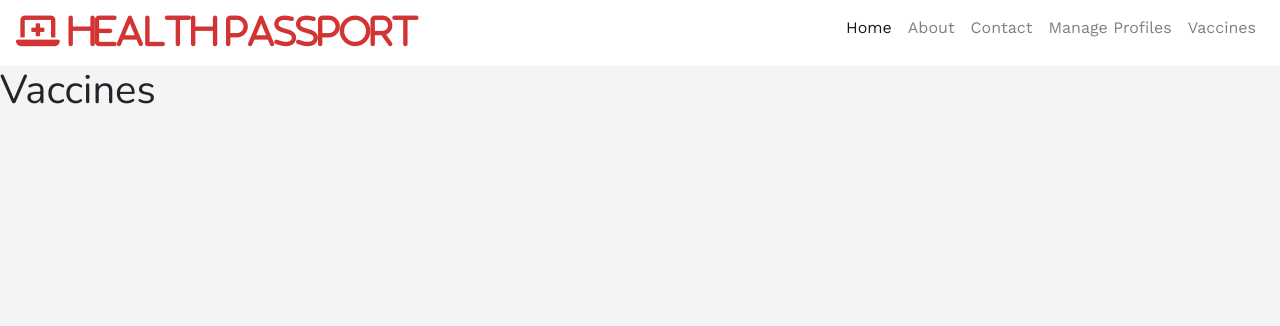
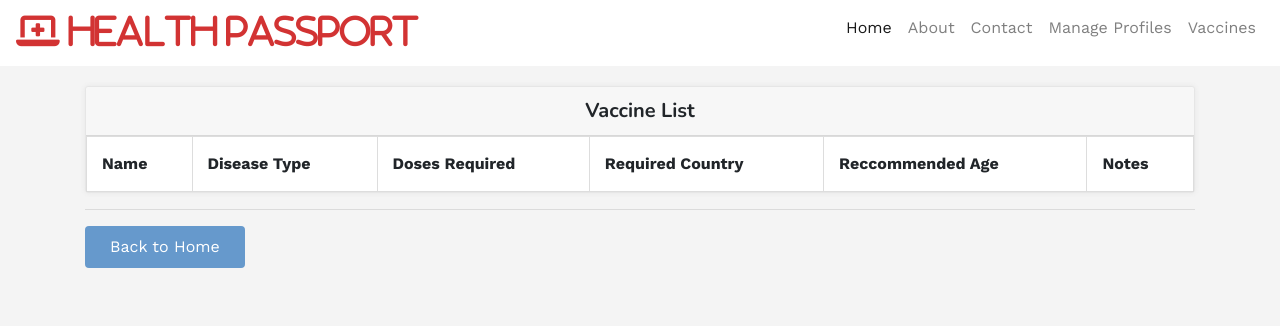
Before and after one commit to swissbusybee/healthpassport, a Django app: page /vaccines/ in a window 1280 px wide. Shown: the top 326 px of the page. Run offline with Django 3.2, Linux system fonts and the light colour scheme; data that the repository does not hold is empty; some libraries are stand-ins or nearby versions.

Commit message:
More work

```diff
--- a/app/static/app/index.css
+++ b/app/static/app/index.css
@@ -5,15 +5,7 @@
 @import "button.css";
 @import "footer.css";
 @import "navbar.css";
-
-/* Graphical variables */
-/* red: #FD1015;
-blue: #167FFB;
-yellow: #FFC65A;
-orange: #E67E22;
-green: #1EDD88;
-gray: #0E0000;
-light-gray: #F4F4F4;  */
+@import "table.css";
 
 /* Import Google fonts */
 @import url('https://fonts.googleapis.com/css?family=Nunito:400,700|Work+Sans:400,700&display=swap');
@@ -26,23 +18,3 @@ body {
     font-family: Work Sans, Helvetica, sans-serif;
     background-color: #F4F4F4;
 }
-
-
-/* General style */
-/* $font-family-sans-serif:  $body-font;
-$headings-font-family:    $headers-font;
-$body-bg:                 $light-gray;
-$font-size-base: 1rem; */
-
-/* Colors
-$body-color: $gray;
-$primary:    $blue;
-$success:    $green;
-$info:       $yellow;
-$danger:     $red;
-$warning:    $orange;
-
-/* Buttons & inputs' radius */
-/* $border-radius:    2px;
-$border-radius-lg: 2px;
-$border-radius-sm: 2px; */ */
--- /dev/null
+++ b/app/static/app/table.css
@@ -0,0 +1,13 @@
+table, td, th {
+    border: 1px solid #ddd;
+    text-align: left;
+  }
+
+table {
+    border-collapse: collapse;
+    width: 100%;
+  }
+
+th, td {
+    padding: 15px;
+  }
--- a/app/templates/app/familygroup_detail.html
+++ b/app/templates/app/familygroup_detail.html
@@ -7,7 +7,7 @@
             <div class="card-body">
                 <ul class="list-inline-profile">
                     {% for profile in familygroup.profile_set.all %}
-                    <strong>Member/s:</strong>
+                    <strong>Member Profile/s:</strong>
                     <li><a href="{{ profile.get_absolute_url }}">
                             {{ profile.first_name }}
                             {{ profile.last_name }}
--- a/app/templates/app/vaccine_list.html
+++ b/app/templates/app/vaccine_list.html
@@ -1,3 +1,49 @@
 {% include 'app/partials/base.html' %}
 
-<h1>Vaccines</h1>
+<style>
+    table,
+    td,
+    th {
+        border: 1px solid #ddd;
+        text-align: left;
+    }
+
+    table {
+        border-collapse: collapse;
+        width: 100%;
+    }
+
+    th,
+    td {
+        padding: 15px;
+    }
+</style>
+
+<div class="container">
+    <div class="cards-show">
+        <div class="card">
+            <h5 class="card-header"><strong>Vaccine List</strong></h5>
+            <table class="vaccine-table">
+                <tr>
+                    <th>Name</th>
+                    <th>Disease Type</th>
+                    <th>Doses Required</th>
+                    <th>Required Country</th>
+                    <th>Reccommended Age</th>
+                    <th>Notes</th>
+                </tr>
+                {% for vaccine in vaccine_list %}
+                <tr>
+                    <td><a href="{{ vaccine.get_absolute_url }}">{{ vaccine.vaccine_name }}</a></td>
+                    <td>{{ vaccine.disease_type }}</td>
+                    <td>{{ vaccine.doses_required }}</td>
+                    <td>{{ vaccine.required_country }}</td>
+                    <td>{{ vaccine.reccomended_age }}</td>
+                    <td>{{ vaccine.notes }}</td>
+                </tr>
+                {% endfor %}
+            </table>
+        </div>
+    </div>
+    <hr>
+    <a class="btn btn-flat" href="{% url 'index' %}">Back to Home</a>
```
Also changed, not shown: app/templates/app/immunization_detail.html (+23 -1 lines), app/templates/app/vaccine_detail.html (+19 -1 lines), app/static/app/card.css (line endings or trailing spaces).
